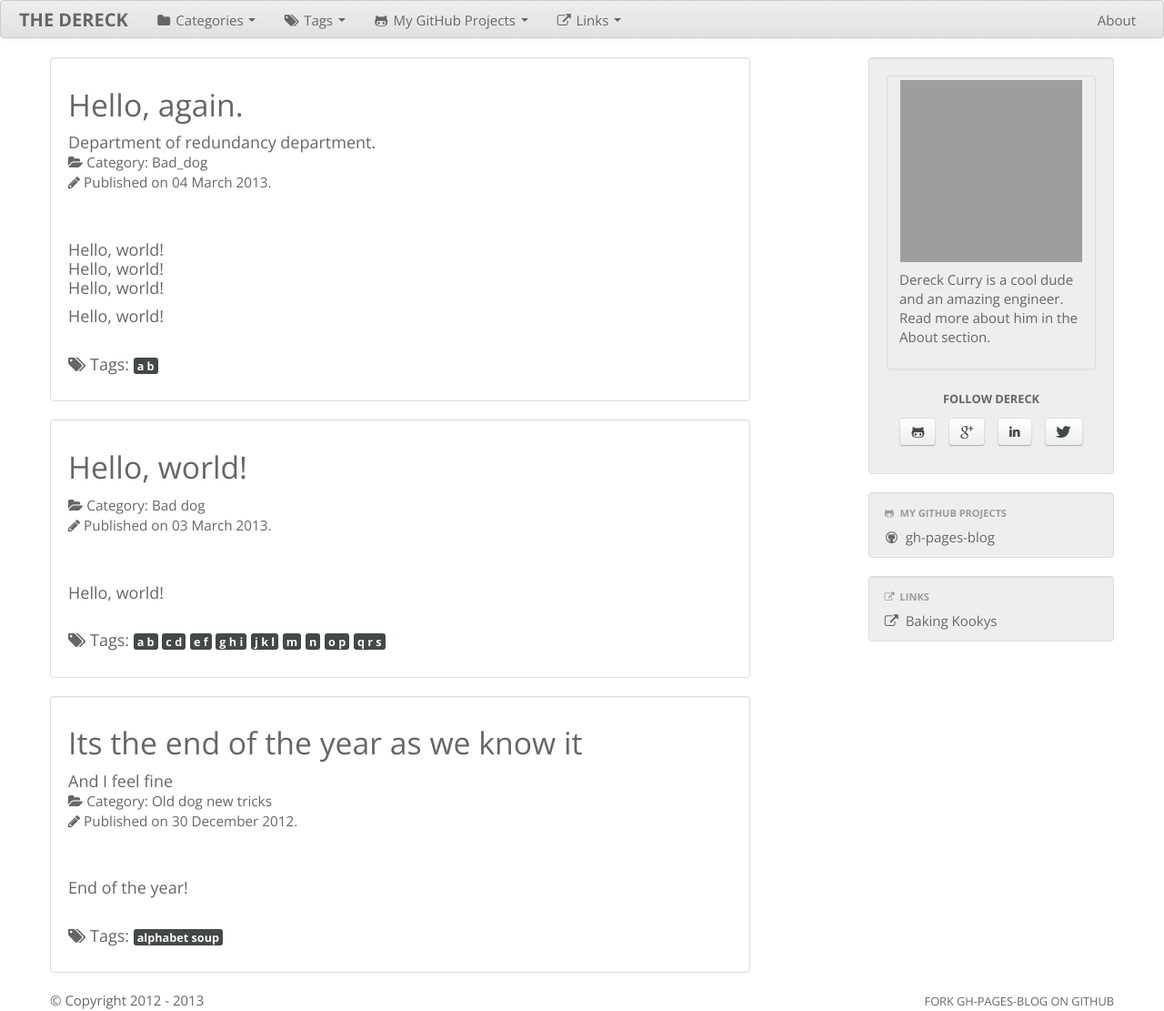
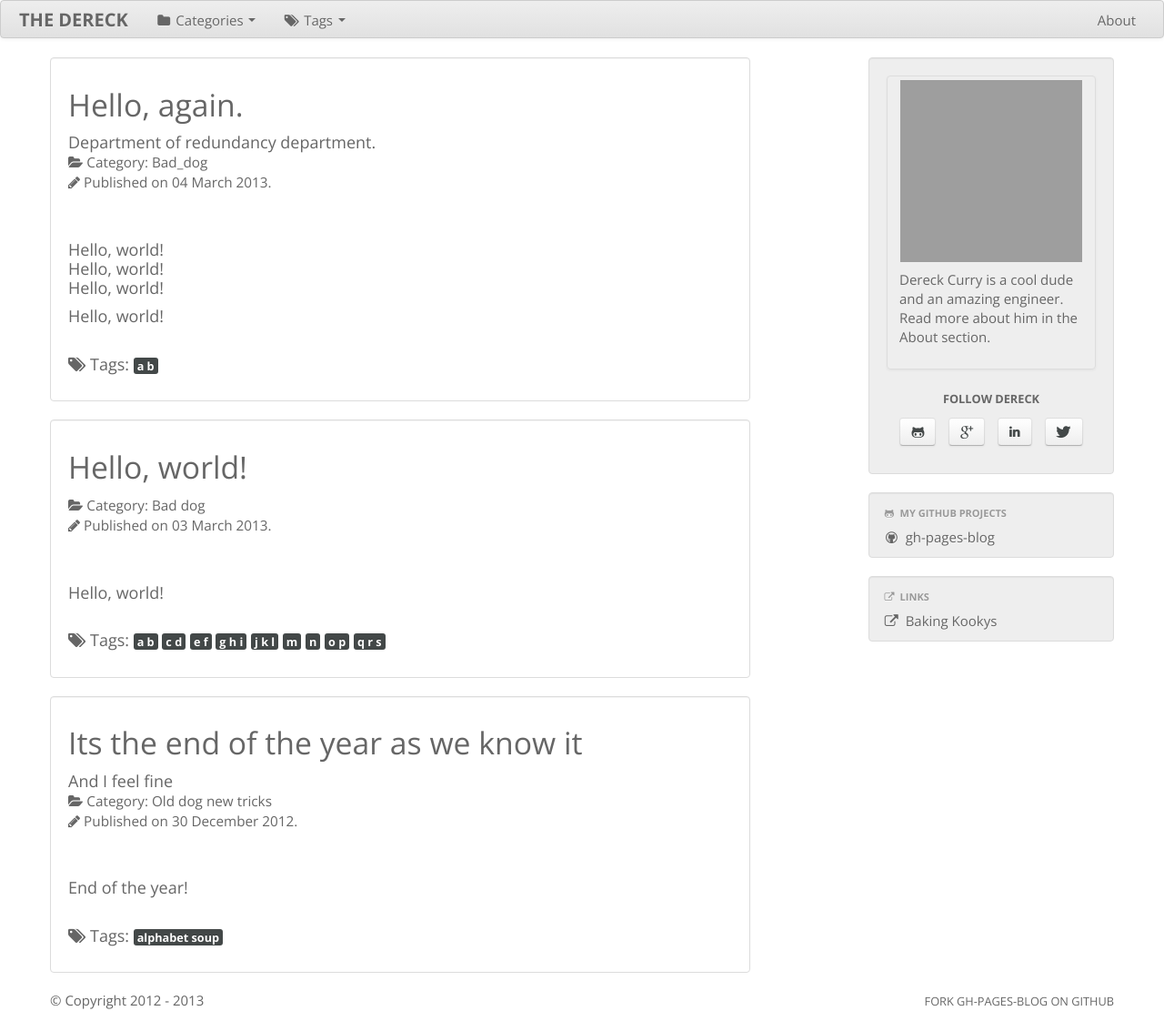
Before and after one commit to thedereck/thedereck.github.com, a Jekyll site: the page built from index.html, in a window 1280 px wide. Shown: the whole page at 91% size. Built offline with Jekyll 4.4.1, drawn with Linux system fonts in a browser that asks for light colours; grey boxes are pictures that could not be loaded.

Commit message:
Renamed links to external_links

```diff
--- a/_config.yml
+++ b/_config.yml
@@ -30,7 +30,7 @@
       enabled : true
   github_projects :
     enabled : true
-  links :
+  external_links :
     enabled : true
   categories :
     enabled : false
@@ -43,9 +43,9 @@
   tags :
     enabled : true
   github_projects :
-    enabled : true
-  links :
-    enabled : true
+    enabled : false
+  external_links :
+    enabled : false
 
 social_links :
   follow_name : Dereck
@@ -75,7 +75,7 @@
     name : gh-pages-blog
     url : https://github.com/thedereck/gh-pages-blog
 
-links :
+external_links :
   header : Links
   links :
     - link :
--- a/_includes/body/row-right.html
+++ b/_includes/body/row-right.html
@@ -7,8 +7,8 @@
 	{% include body/sections/github-projects.html %}
 	{% endif %}
 
-	{% if site.sections.links.enabled %}
-	{% include body/sections/links.html %}
+	{% if site.sections.external_links.enabled %}
+	{% include body/sections/external-links.html %}
 	{% endif %}
 
 	{% if site.sections.categories.enabled %}
--- a/_includes/body/sections/links.html
+++ b/_includes/body/sections/external-links.html
@@ -1,13 +1,13 @@
-{% if site.links.links.size > 0 %}
+{% if site.external_links.links.size > 0 %}
 <div class="well ghpb-well-navlist">
 	<ul class="nav nav-list ghpb-nav-list">
 		<li class="nav-header ghpb-nav-header">
 			{% if site.font_awesome.enabled %}
 			<i class="icon-external-link"></i>
 			{% endif %}
-			{{ site.links.header }}
+			{{ site.external_links.header }}
 		</li>
-		{% for link in site.links.links %}
+		{% for link in site.external_links.links %}
 		<li>
 			<a href="{{ link.url }}">
 				{% if site.font_awesome.enabled %}
--- a/_includes/body/sections/navbar/dropdowns.html
+++ b/_includes/body/sections/navbar/dropdowns.html
@@ -10,6 +10,6 @@
 	{% include body/sections/navbar/dropdowns/github-projects.html %}
 {% endif %}
 
-{% if site.navbar.links.enabled %}
-	{% include body/sections/navbar/dropdowns/links.html %}
+{% if site.navbar.external_links.enabled %}
+	{% include body/sections/navbar/dropdowns/external-links.html %}
 {% endif %}
--- a/_includes/body/sections/navbar/dropdowns/links.html
+++ b/_includes/body/sections/navbar/dropdowns/external-links.html
@@ -5,11 +5,11 @@
 			{% if site.font_awesome.enabled %}
 			<i class="icon-external-link"></i>
 			{% endif %}
-			{{ site.links.header }}
+			{{ site.external_links.header }}
 			<b class="caret"></b>
 		</a>
 		<ul class="dropdown-menu">
-			{% for link in site.links.links %}
+			{% for link in site.external_links.links %}
 			<li>
 				<a href="{{ link.url }}">
 					{% if site.font_awesome.enabled %}
```
